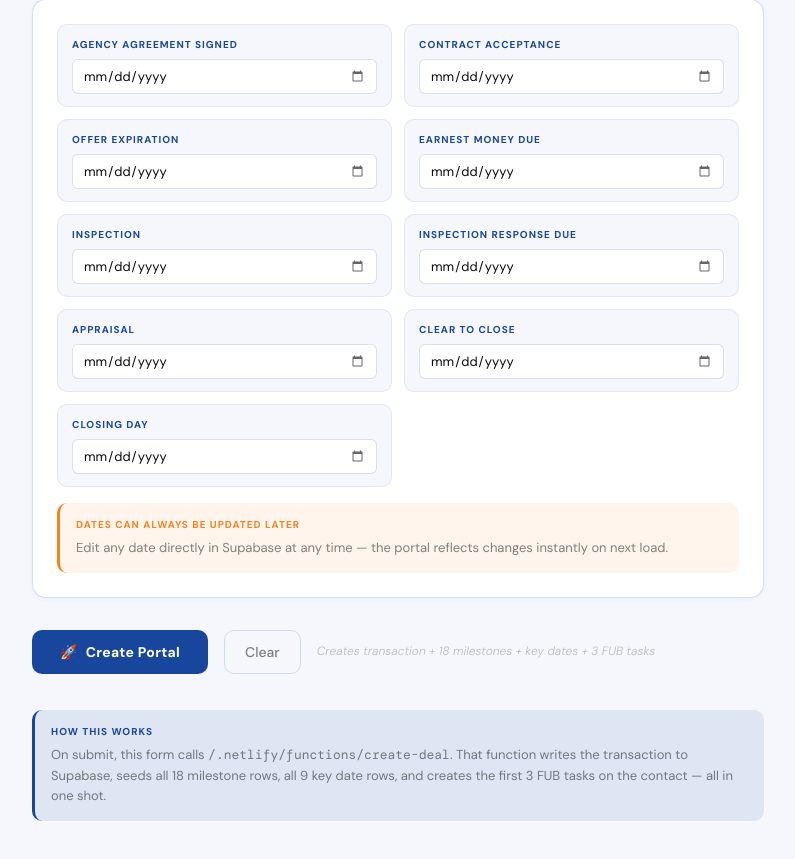
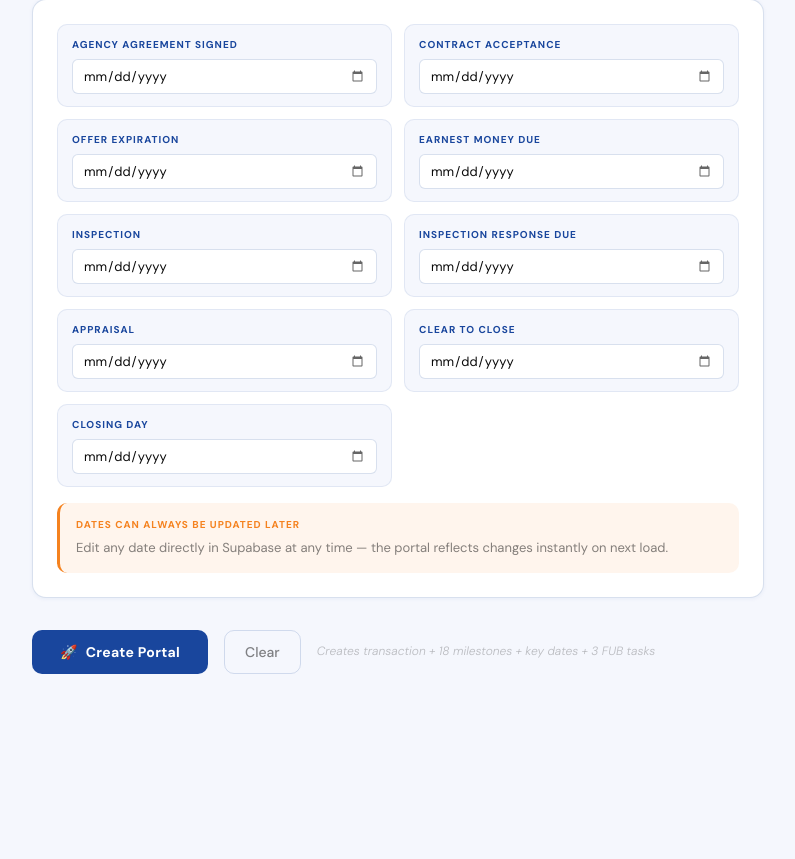
Before and after one commit to kevinochs22/LockstepPortal, a website: page admin/index.html in a window 1280 px wide. Shown: the part 707-1566 px from the top of the page, without its empty margins (242-1037 px from the left). After the commit the page ends 1461 px from the top, so only its background shows below. Drawn offline with nearby package versions, Linux system fonts and the light colour scheme.

Commit message:
Update index.html

```diff
--- a/admin/index.html
+++ b/admin/index.html
@@ -394,11 +394,6 @@
     </div>
   </div>
 
-  <div class="callout blue" style="margin-top:36px;margin-bottom:16px;">
-    <div class="callout-title">How this works</div>
-    On submit, this form calls <code>/.netlify/functions/create-deal</code>. That function writes the transaction to Supabase, seeds all 18 milestone rows, all 9 key date rows, and creates the first 3 FUB tasks on the contact — all in one shot.
-  </div>
-
 </div>
 
 <script>
```
